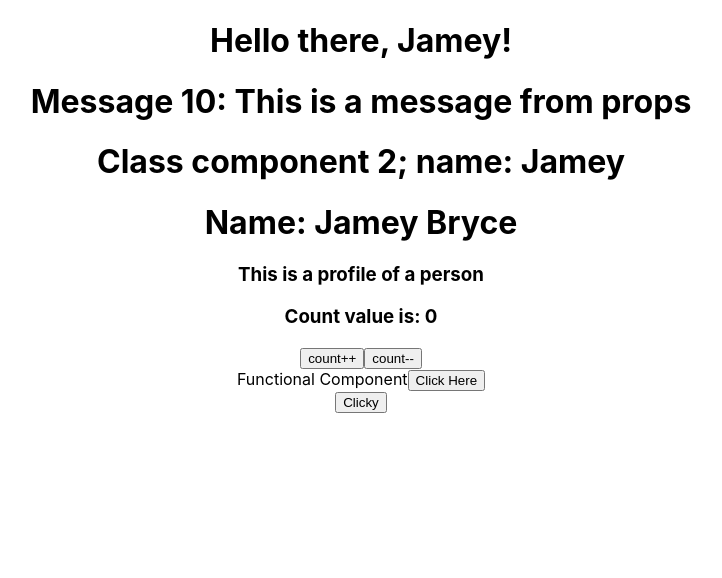
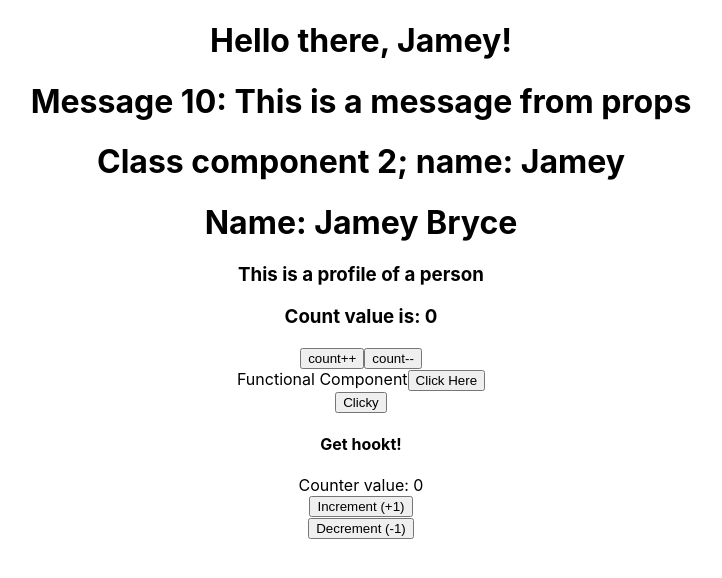
Before and after one commit to jameydev/react-gen-testing, a React (Create React App) app: page / in a window 1280 px wide. Shown: the top 578 px of the page, without its empty margins (279-1001 px from the left). Built offline with nearby package versions, Linux system fonts and the light colour scheme.

Commit message:
hooks - state in fn component

```diff
--- a/src/App.js
+++ b/src/App.js
@@ -7,6 +7,7 @@ import Counter from './components/Counter';
 import Resume from './components/Resume';
 import FunctionEvent from './components/FunctionEvent';
 import ClassEvent from './components/ClassEvent';
+import FunctionalCounter from './components/FunctionalCounter';
 
 function App() {
   return (
@@ -20,6 +21,7 @@ function App() {
       <Counter />
       <FunctionEvent />
       <ClassEvent />
+      <FunctionalCounter />
     </div>
   );
 }
--- /dev/null
+++ b/src/components/FunctionalCounter.js
@@ -0,0 +1,30 @@
+import { useState } from "react";
+
+const FunctionalCounter = () => {
+    const [counter, setCounter] = useState(0); // initialize counter to 0
+
+    const increment = () => {
+        setCounter(counter + 1);
+    }
+
+    const decrement = () => {
+        setCounter(counter - 1);
+    }
+
+    return (
+        <div>
+            <h4>Get hookt!</h4>
+            <div className="counter">
+                Counter value: {counter}
+            </div>
+            <div className="b">
+                <button onClick={increment}>Increment (+1)</button>
+            </div>
+            <div className="btn">
+                <button onClick={decrement}>Decrement (-1)</button>
+            </div>
+        </div>
+    );
+}
+
+export default FunctionalCounter;
```
